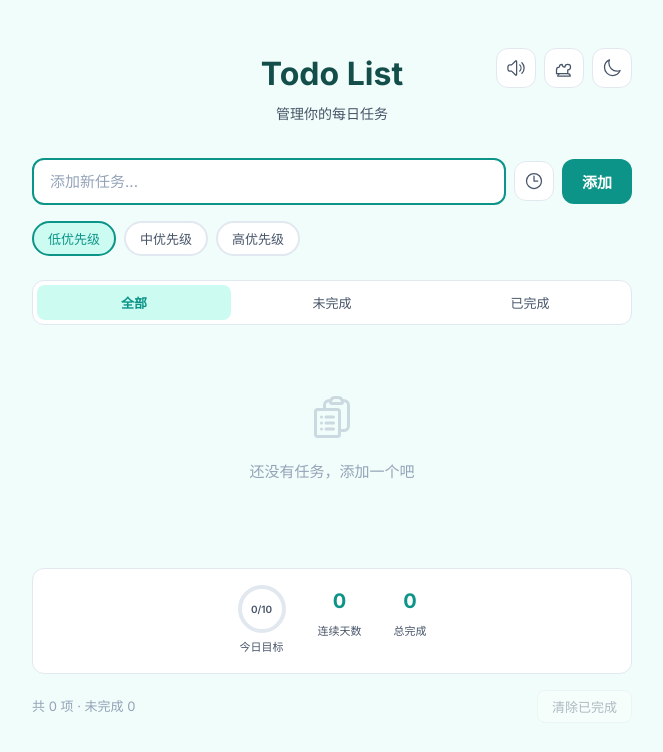
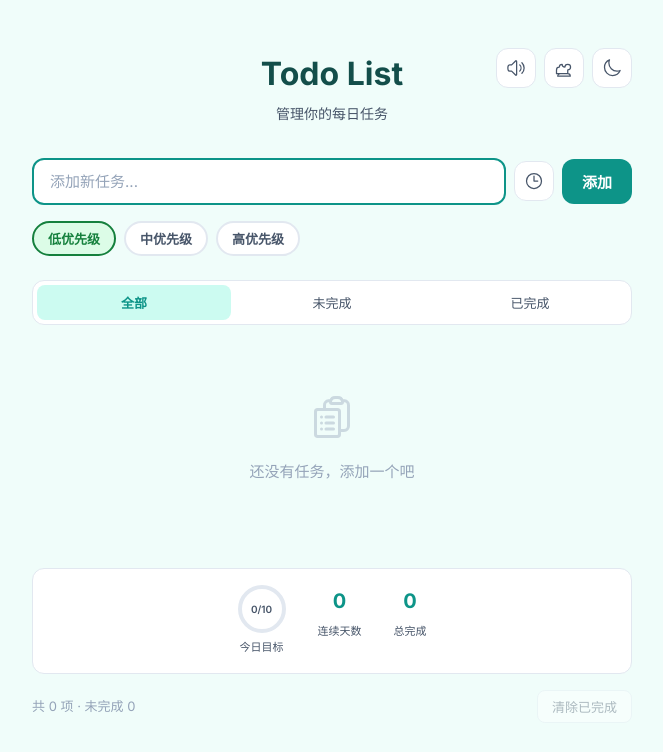
Before and after one commit to Yanqs2000/TodoList, a React (Vite) app: page / in a window 1280 px wide. Shown: the top 752 px of the page, without its empty margins (308-971 px from the left). Built offline with nearby package versions, Linux system fonts and the light colour scheme.

Commit message:
style: sync priority selector colors with task item tags

```diff
--- a/src/styles/PrioritySelector.css
+++ b/src/styles/PrioritySelector.css
@@ -11,7 +11,7 @@
   border-radius: 999px;
   background: var(--card-bg);
   font-size: 0.8125rem;
-  font-weight: 500;
+  font-weight: 600;
   font-family: inherit;
   cursor: pointer;
   color: var(--text-muted);
@@ -34,8 +34,20 @@
   outline-offset: 2px;
 }
 
+.priority-btn[data-priority="low"].active {
+  border-color: #15803D;
+  background: #DCFCE7;
+  color: #15803D;
+}
+
+.priority-btn[data-priority="medium"].active {
+  border-color: #D97706;
+  background: #FEF3C7;
+  color: #D97706;
+}
+
 .priority-btn[data-priority="high"].active {
-  border-color: var(--danger);
-  background: #FEF2F2;
-  color: var(--danger);
+  border-color: #DC2626;
+  background: #FEE2E2;
+  color: #DC2626;
 }
```
